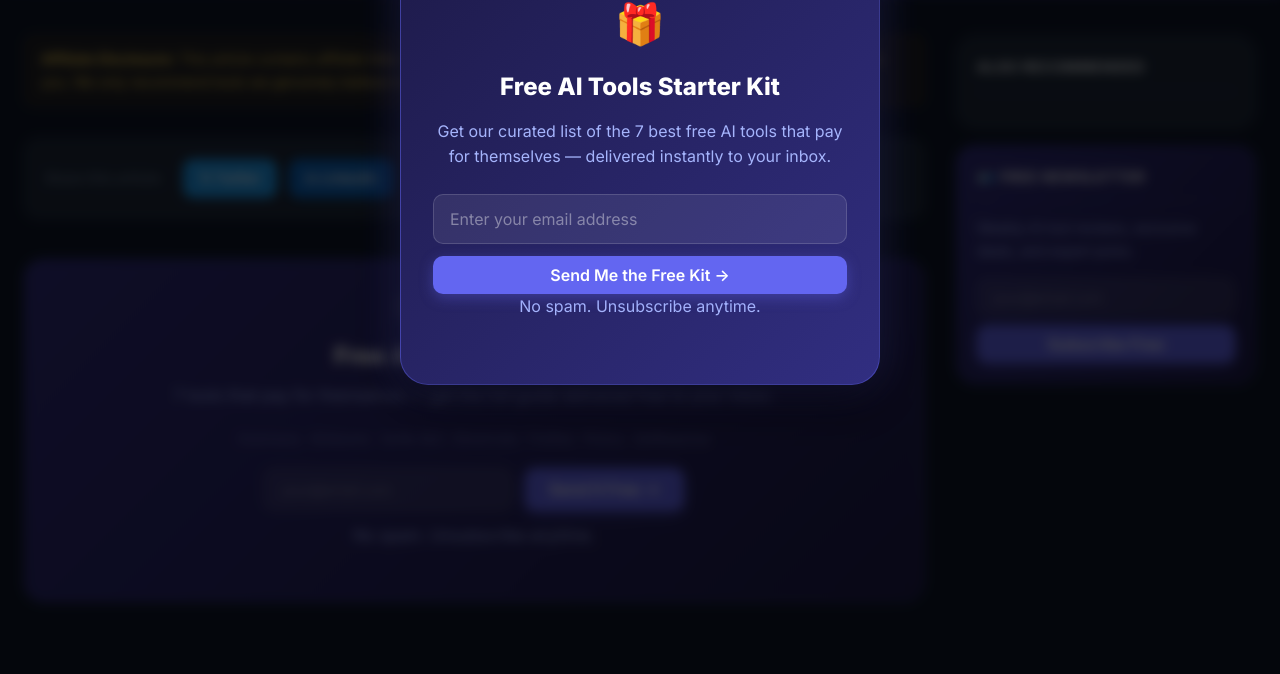
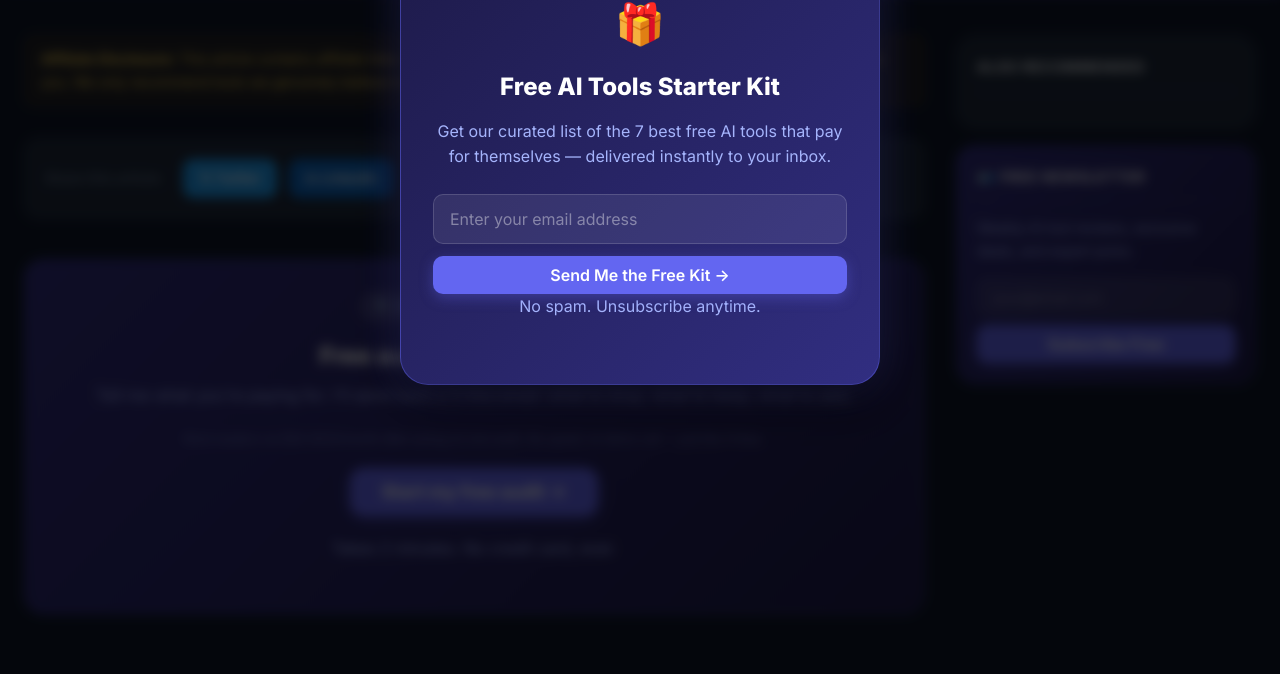
Before and after one commit to boai-maker/ai-tools-empire, a Python web app: template templates/article.html in a window 1280 px wide. Shown: the part 338-1012 px from the top of the page. Run offline with Jinja, Linux system fonts and the light colour scheme; the template is opened without the code that fills it, so the values that code supplies are empty.

Commit message:
feat(funnel): swap generic cheatsheet CTA to high-intent Stack Audit on all articles
Every article's end-of-content CTA now drives to /stack-audit instead of
the generic newsletter subscribe. Reason:
- 'Send me your stack, I tell you what to drop' is more specific than
  'Get the free AI tools kit' — higher conversion intent.
- Stack-audit flow now pushes to beehiiv with welcome email firing on signup.
- Mid-article sidebar + scroll-triggered CTA remain for secondary capture.

```diff
--- a/templates/article.html
+++ b/templates/article.html
@@ -524,17 +524,16 @@
         <a href="https://www.linkedin.com/sharing/share-offsite/?url={{ site_url }}/articles/{{ article.slug }}" class="share-btn share-linkedin" target="_blank" rel="noopener" aria-label="Share on LinkedIn">in LinkedIn</a>
       </div>
 
-      <!-- Article-End Newsletter CTA -->
+      <!-- Article-End CTA — Free Stack Audit (high-intent lead magnet) -->
       <div class="article-cta-box">
-        <div class="badge-cta">🎁 Free Download</div>
-        <h3>Free AI Tools Starter Kit</h3>
-        <p>7 tools that pay for themselves — get the full guide delivered free to your inbox.</p>
-        <p style="color:rgba(165,180,252,0.6);font-size:var(--font-size-xs);margin-bottom:var(--spacing-5);">Grammarly · Writesonic · Surfer SEO · ElevenLabs · Fireflies · Pictory · GetResponse</p>
-        <form class="article-cta-form" onsubmit="handleSubscribeInline(event)">
-          <input type="email" id="inline-email" placeholder="your@email.com" required autocomplete="email" aria-label="Email address" />
-          <button type="submit" class="btn btn-primary" style="white-space:nowrap;">Send It Free →</button>
-        </form>
-        <p class="article-cta-fine">No spam. Unsubscribe anytime.</p>
+        <div class="badge-cta">🔍 Free · 48 Hours · No Pitch</div>
+        <h3>Free audit of your AI stack</h3>
+        <p>Tell me what you're paying for. I'll send back a 3-line email: what to drop, what to keep, what to add.</p>
+        <p style="color:rgba(165,180,252,0.6);font-size:var(--font-size-xs);margin-bottom:var(--spacing-5);">Most readers cut $50–$120/month after acting on one audit. No upsell, no demo call — just the 3 lines.</p>
+        <a href="/stack-audit" class="btn btn-primary btn-lg" style="display:inline-block;text-decoration:none;">
+          Start my free audit →
+        </a>
+        <p class="article-cta-fine" style="margin-top:var(--spacing-3);">Takes 2 minutes. No credit card, ever.</p>
       </div>
 
       <!-- Related Articles -->
```
